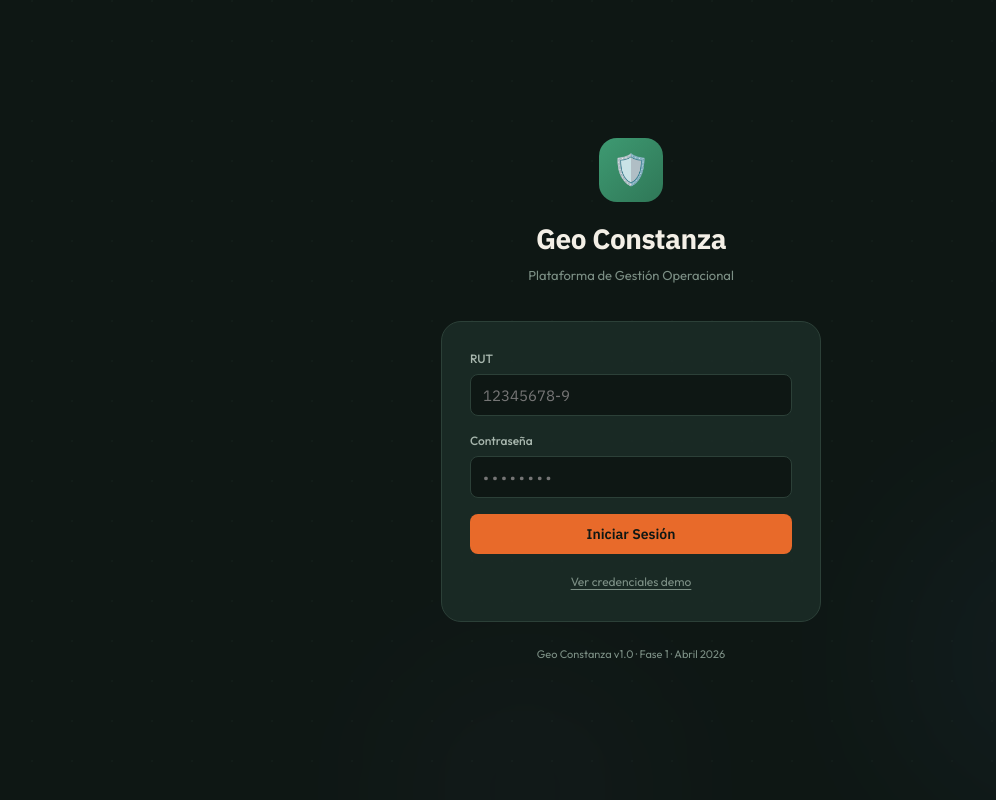
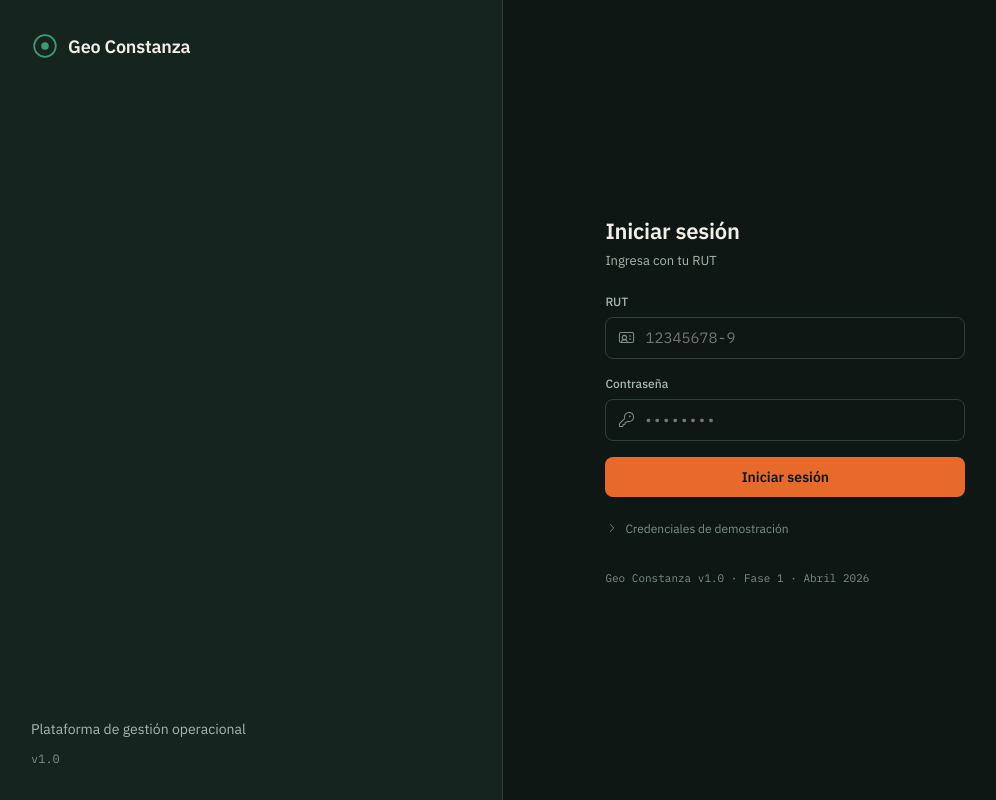
Before and after one commit to vnoram/Geo-Constanza, a React (Vite) app in the folder frontend/: page / in a window 1280 px wide. Shown: the whole page, without its empty margins (9-1005 px from the left). Built offline with nearby package versions, Linux system fonts and the light colour scheme; no server answers.

Commit message:
Redisenar el login dividido y el paso de verificacion
Panel de marca a la izquierda y formulario a la derecha desde 900 px. Credenciales de demostracion colapsadas y en mono. Sin emojis ni escudo.

```diff
--- a/frontend/src/components/auth/DemoPanel.jsx
+++ b/frontend/src/components/auth/DemoPanel.jsx
@@ -1,4 +1,4 @@
-import { T } from "../../theme/theme";
+import { T, FONT } from "../../theme/theme";
 
 const DEMO_USERS = [
   { rut: "11111111-1", rol: "CENTRAL (Monitoreo)", name: "Op. Central"    },
@@ -11,30 +11,28 @@ const DEMO_USERS = [
 export function DemoPanel({ onSelect }) {
   return (
     <div style={{
-      marginTop: 12, background: T.accentGhost, border: `1px solid ${T.accent}22`,
-      borderRadius: 12, padding: 14, fontSize: 11, fontFamily: "'JetBrains Mono', monospace",
+      marginTop: 10, border: `1px solid ${T.border}`, borderRadius: T.radius,
+      background: T.bgInput, fontFamily: FONT.mono, fontSize: 12,
     }}>
-      <div style={{
-        color: T.textSec, marginBottom: 8, fontFamily: "'Outfit', sans-serif",
-        fontWeight: 700, fontSize: 10, textTransform: "uppercase", letterSpacing: 1.5,
-      }}>
-        Contraseña para todos: geo2026
+      <div style={{ padding: "8px 12px", color: T.textMut, borderBottom: `1px solid ${T.border}`, fontFamily: FONT.ui, fontSize: 11 }}>
+        Contraseña común: geo2026
       </div>
       {DEMO_USERS.map((d, i) => (
-        <div
+        <button
           key={d.rut}
+          type="button"
           onClick={() => onSelect(d.rut, "geo2026")}
+          className="demo-row"
           style={{
-            display: "flex", justifyContent: "space-between", alignItems: "center",
-            padding: "6px 8px", borderRadius: 6, cursor: "pointer",
-            marginBottom: i < DEMO_USERS.length - 1 ? 4 : 0, transition: "background 0.15s",
+            display: "flex", justifyContent: "space-between", alignItems: "center", gap: 12,
+            width: "100%", minHeight: 38, padding: "0 12px", background: "transparent", border: "none",
+            borderBottom: i < DEMO_USERS.length - 1 ? `1px solid ${T.border}` : "none",
+            color: T.text, cursor: "pointer", textAlign: "left", fontFamily: FONT.mono, fontSize: 12,
           }}
-          onMouseEnter={e => e.currentTarget.style.background = T.accentGhost}
-          onMouseLeave={e => e.currentTarget.style.background = "transparent"}
         >
-          <span style={{ color: T.accent }}>{d.rut}</span>
-          <span style={{ color: T.textMut, fontSize: 10 }}>{d.rol}</span>
-        </div>
+          <span>{d.rut}</span>
+          <span style={{ color: T.textSec, fontFamily: FONT.ui, fontSize: 11 }}>{d.rol}</span>
+        </button>
       ))}
     </div>
   );
--- a/frontend/src/screens/auth/LoginScreen.jsx
+++ b/frontend/src/screens/auth/LoginScreen.jsx
@@ -1,8 +1,9 @@
 import { useState } from "react";
-import { T } from "../../theme/theme";
-import { GlowOrb } from "../../components/ui/GlowOrb";
+import { T, FONT } from "../../theme/theme";
 import { Input } from "../../components/ui/Input";
 import { Btn } from "../../components/ui/Btn";
+import { Icon } from "../../components/ui/Icon";
+import { Wordmark } from "../../components/ui/Wordmark";
 import { DemoPanel } from "../../components/auth/DemoPanel";
 import { TwoFactorStep } from "../../components/auth/TwoFactorStep";
 import { useLoginForm } from "../../hooks/useLoginForm";
@@ -18,78 +19,67 @@ export function LoginScreen({ onLogin }) {
   } = useLoginForm({ onLogin });
 
   return (
-    <div style={{
-      minHeight: "100vh", background: T.bg, display: "flex", alignItems: "center",
-      justifyContent: "center", padding: 20, fontFamily: "'Outfit', sans-serif",
-      position: "relative", overflow: "hidden",
-    }}>
-      <link href="https://fonts.googleapis.com/css2?family=Outfit:wght@300;400;500;600;700;800;900&family=JetBrains+Mono:wght@400;600&display=swap" rel="stylesheet" />
-
-      <GlowOrb x="-10%" y="10%" color={T.accentGlow} size={400} />
-      <GlowOrb x="70%" y="60%" color="rgba(108,155,255,0.1)" size={350} />
-      <GlowOrb x="30%" y="80%" color="rgba(185,140,255,0.06)" size={300} />
-
-      <div style={{
-        position: "absolute", top: 0, left: 0, right: 0, bottom: 0,
-        backgroundImage: `radial-gradient(circle at 1px 1px, ${T.border}22 1px, transparent 0)`,
-        backgroundSize: "40px 40px", pointerEvents: "none",
-      }} />
-
-      <div style={{ position: "relative", zIndex: 1, width: "100%", maxWidth: 380 }}>
-        {/* Header */}
-        <div style={{ textAlign: "center", marginBottom: step === "login" ? 36 : 28 }}>
-          <div style={{
-            width: 64, height: 64, borderRadius: 18, margin: "0 auto 16px",
-            background: `linear-gradient(135deg, ${T.accent}, ${T.accentDim})`,
-            display: "flex", alignItems: "center", justifyContent: "center",
-            fontSize: 30, boxShadow: `0 8px 32px ${T.accentGlow}`,
-          }}>🛡️</div>
-          <h1 style={{ margin: 0, fontSize: 28, fontWeight: 900, color: T.text, letterSpacing: -0.5 }}>
-            Geo Constanza
-          </h1>
-          <p style={{ margin: "6px 0 0", fontSize: 13, color: T.textMut }}>
-            {step === "login" ? "Plataforma de Gestión Operacional" : "Verificación de Seguridad"}
+    <div className="login">
+      {/* Marca: panel lateral callado, solo en pantallas anchas */}
+      <aside className="login__brand">
+        <Wordmark size={18} markSize={28} />
+        <div>
+          <p style={{ margin: 0, fontSize: 14, color: T.textSec, maxWidth: 280 }}>
+            Plataforma de gestión operacional
+          </p>
+          <p style={{ margin: "10px 0 0", fontSize: 12, color: T.textMut, fontFamily: FONT.mono }}>
+            v1.0
           </p>
         </div>
+      </aside>
 
-        {/* Login Form */}
+      <main className="login__panel">
+        <div className="login__form">
+          <div className="login__mobile-mark"><Wordmark /></div>
+
+          <h1 style={{ margin: "0 0 4px", fontSize: 22, fontWeight: 600, color: T.text, letterSpacing: "-0.01em", fontFamily: FONT.ui }}>
+            {step === "login" ? "Iniciar sesión" : "Verificación de seguridad"}
+          </h1>
+          <p style={{ margin: "0 0 22px", fontSize: 13, color: T.textSec }}>
+            {step === "login" ? "Ingresa con tu RUT" : "Segundo paso de autenticación"}
+          </p>
+
           {step === "login" && (
-          <div style={{
-            background: `${T.bgCard}CC`, backdropFilter: "blur(20px)",
-            border: `1px solid ${T.border}`, borderRadius: 20, padding: 28,
-          }}>
-            <Input label="RUT" icon="🪪" value={rut} onChange={formatRut} placeholder="12345678-9" maxLength={12} />
-            <Input label="Contraseña" type="password" icon="🔒" value={pass} onChange={setPass} placeholder="••••••••" />
+            <div>
+              <Input label="RUT" icon="id-card" mono value={rut} onChange={formatRut} placeholder="12345678-9" maxLength={12} />
+              <Input label="Contraseña" type="password" icon="key-round" value={pass} onChange={setPass} placeholder="••••••••" />
 
               {error && (
-              <div style={{
-                background: T.redGhost, border: `1px solid ${T.red}33`,
-                borderRadius: 10, padding: "10px 14px", marginBottom: 16,
-                fontSize: 12, color: T.red, fontWeight: 500,
+                <div role="alert" style={{
+                  display: "flex", gap: 10, alignItems: "flex-start",
+                  background: T.alertGhost, border: `1px solid ${T.alert}`,
+                  borderRadius: T.radius, padding: "10px 12px", marginBottom: 16,
+                  fontSize: 13, color: T.text,
                 }}>
-                ⚠️ {error}
+                  <Icon name="circle-alert" size={17} color={T.alert} style={{ marginTop: 1 }} />
+                  <div>
+                    {error}
                     {locked && (
-                  <div style={{ marginTop: 4, fontFamily: "'JetBrains Mono', monospace" }}>
+                      <div style={{ marginTop: 4, fontFamily: FONT.mono, fontSize: 12, color: T.textSec }}>
                         Desbloqueo en: {lockLabel}
                       </div>
                     )}
                   </div>
+                </div>
               )}
 
               <Btn onClick={handleLogin} loading={loading} disabled={locked} full>
-              {locked ? `Bloqueado (${lockLabel})` : "Iniciar Sesión"}
+                {locked ? `Bloqueado (${lockLabel})` : "Iniciar sesión"}
               </Btn>
 
-            <div style={{ textAlign: "center", marginTop: 16 }}>
+              <div style={{ marginTop: 18 }}>
                 <button
                   onClick={() => setShowDemo(v => !v)}
-                style={{
-                  background: "none", border: "none", color: T.textMut, fontSize: 12,
-                  cursor: "pointer", fontFamily: "'Outfit', sans-serif",
-                  textDecoration: "underline", textUnderlineOffset: 3,
-                }}
+                  aria-expanded={showDemo}
+                  className="login__demo-toggle"
                 >
-                {showDemo ? "Ocultar credenciales demo" : "Ver credenciales demo"}
+                  <Icon name={showDemo ? "chevron-down" : "chevron-right"} size={14} />
+                  Credenciales de demostración
                 </button>
               </div>
 
@@ -99,7 +89,6 @@ export function LoginScreen({ onLogin }) {
             </div>
           )}
 
-        {/* 2FA Step */}
           {step === "2fa" && (
             <TwoFactorStep
               code2fa={code2fa}
@@ -112,11 +101,9 @@ export function LoginScreen({ onLogin }) {
             />
           )}
 
-        {/* Footer */}
-        <div style={{ textAlign: "center", marginTop: 24, fontSize: 11, color: T.textMut }}>
-          Geo Constanza v1.0 · Fase 1 · Abril 2026
+          <div className="login__footer">Geo Constanza v1.0 · Fase 1 · Abril 2026</div>
         </div>
-      </div>
+      </main>
     </div>
   );
 }
```
Also changed, not shown: frontend/src/components/auth/TwoFactorStep.jsx (+20 -20 lines). Lines whose indentation alone changed are shown as unchanged.
